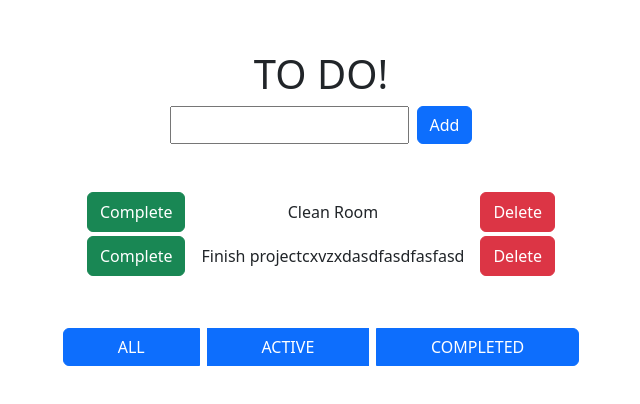
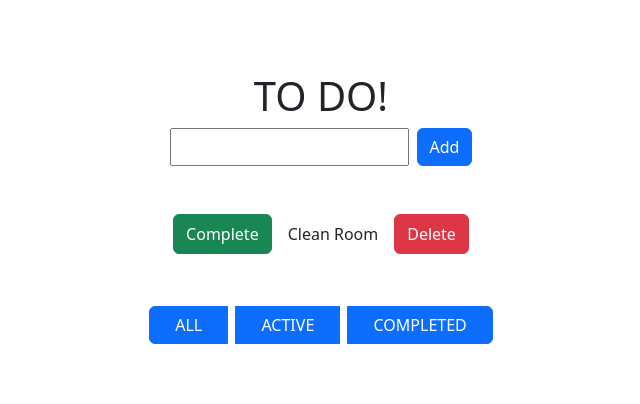
Before and after one commit to alexGalvan0/react-todo, a React (Create React App) app in the folder app/: page / in a window 1280 px wide. Shown: the part 192-596 px from the top of the page, without its empty margins (319-959 px from the left). Built offline with nearby package versions, Linux system fonts and the light colour scheme.

Commit message:
added inputField

```diff
--- a/app/src/App.js
+++ b/app/src/App.js
@@ -1,34 +1,44 @@
-import { useState } from 'react'
-import dayJs from 'dayjs'
+import { useState } from "react";
+import dayJs from "dayjs";
 
-import Input from './components/Input';
-import List from './components/List';
-import Footer from './components/Footer';
+import Input from "./components/Input";
+import List from "./components/List";
+import Footer from "./components/Footer";
+
+function App() {
 
 
-function App (){
+    //Structure
 
-//State
-const task = {
-    text:'',
-    status:'',
-    created:'',
-    updated:'',
-    id:'',
-}
+  const taskTemplete = {
+    text: "",
+    status: "",
+    created: "",
+    updated: "",
+    id: "",
+  };
+
+  //When add buton is pressed, create a new array with task information.
 
 
-    return(
-<div className="container d-flex align-items-center justify-content-center" style={{height:'100vh'}}>
-    <div className="row">
+
+  //State
+  const [item, setItem] = useState([]);
+
+  return (
+    <div
+      className="container d-flex align-items-center justify-content-center"
+      style={{ height: "100vh" }}
+    >
+      <div className="row">
         <div className="col">
-            <Input />
-            <List />
-            <Footer />
+          <Input taskTemplete={taskTemplete} />
+          <List />
+          <Footer />
         </div>
+      </div>
     </div>
-</div>
-    )
+  );
 }
 
 export default App;
--- a/app/src/components/Footer.js
+++ b/app/src/components/Footer.js
@@ -2,13 +2,13 @@ function Footer() {
   return (
     <>
     <div className="btn-group d-flex gap-2 mt-5 justify-content-bwtween">
-      <button type="button" className="btn btn-primary">
+      <button type="button rounded" className="btn btn-primary">
         ALL
       </button>
-      <button type="button" className="btn btn-primary">
+      <button type="button rounded" className="btn btn-primary">
         ACTIVE
       </button>
-      <button type="button" className="btn btn-primary">
+      <button type="button rounded" className="btn btn-primary">
         COMPLETED
       </button>
     </div>
--- a/app/src/components/Input.js
+++ b/app/src/components/Input.js
@@ -1,10 +1,20 @@
-function Input() {
+import { useState } from 'react'
+
+
+function Input({taskTemplete}) {
+
+const [ userInput, setUserInput ] = useState('')
+
+
+
+
+
   return (
     <div className="container pb-5" style={{width:'15rem'}}>
       <div className="row">
       <h1 className='text-center'>TO DO!</h1>
         <div className="col d-flex justify-content-center flex-row gap-2" >
-        <input type="text" />
+        <input onChange={e => setUserInput(e.target.value)} type="text" />
           <button className="btn btn-primary">Add</button>
         </div>
       </div>
--- a/app/src/components/Item.js
+++ b/app/src/components/Item.js
@@ -1,7 +1,4 @@
 function Item({title}) {
-
-
-
 
   return (
     <div className="container-fluid mb-1">
--- a/app/src/components/List.js
+++ b/app/src/components/List.js
@@ -2,16 +2,14 @@ import Item from "./Item";
 
 function List() {
   return (
- <div className="container " >
-  <div className="row">
-    <div className="col">
-      <Item title='Clean Room'/>
-      <Item title='Finish projectcxvzxdasdfasdfasfasd'/>
-
+    <div className="container ">
+      <div className="row">
+        <div className="col">
+          <Item title="Clean Room" />
+        </div>
+      </div>
     </div>
-  </div>
- </div>
   );
 }
 
-export default List
+export default List;
```
